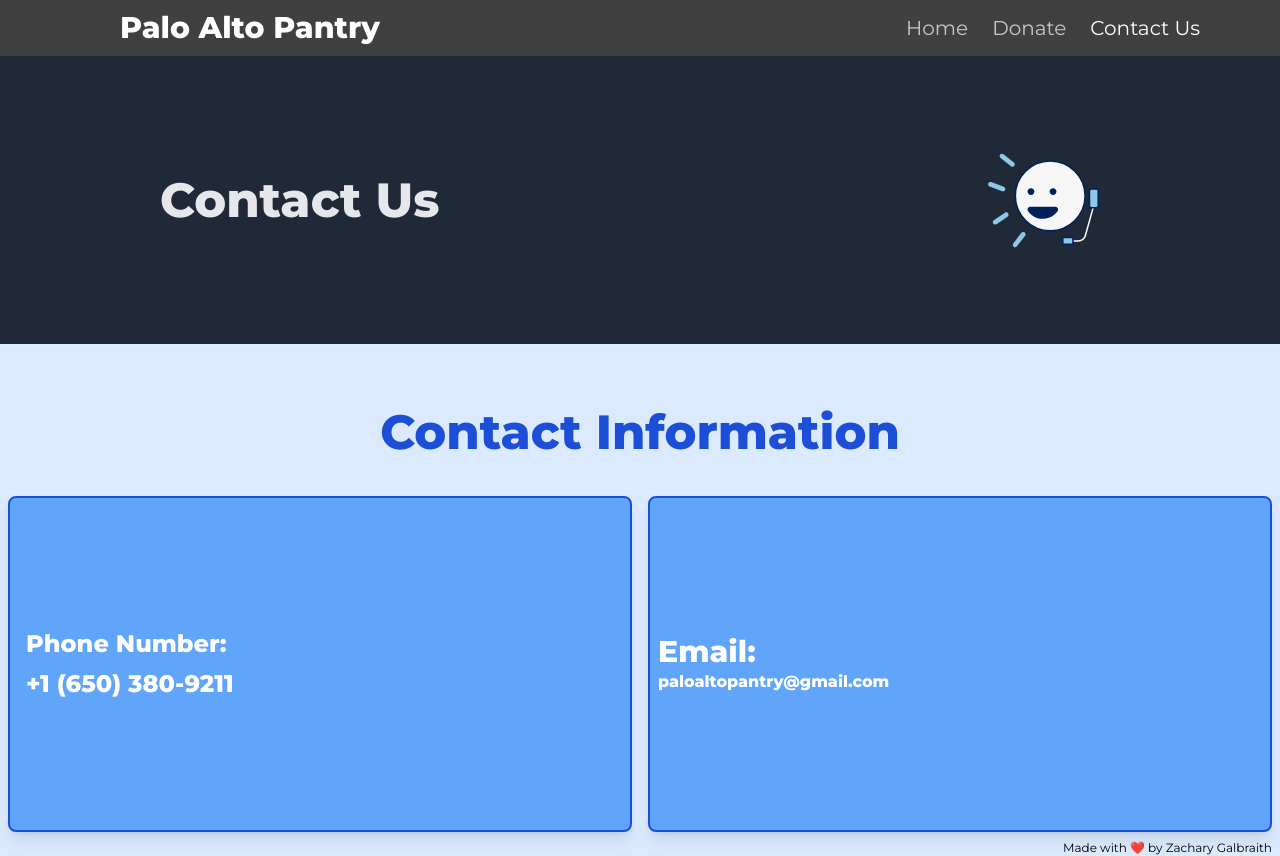
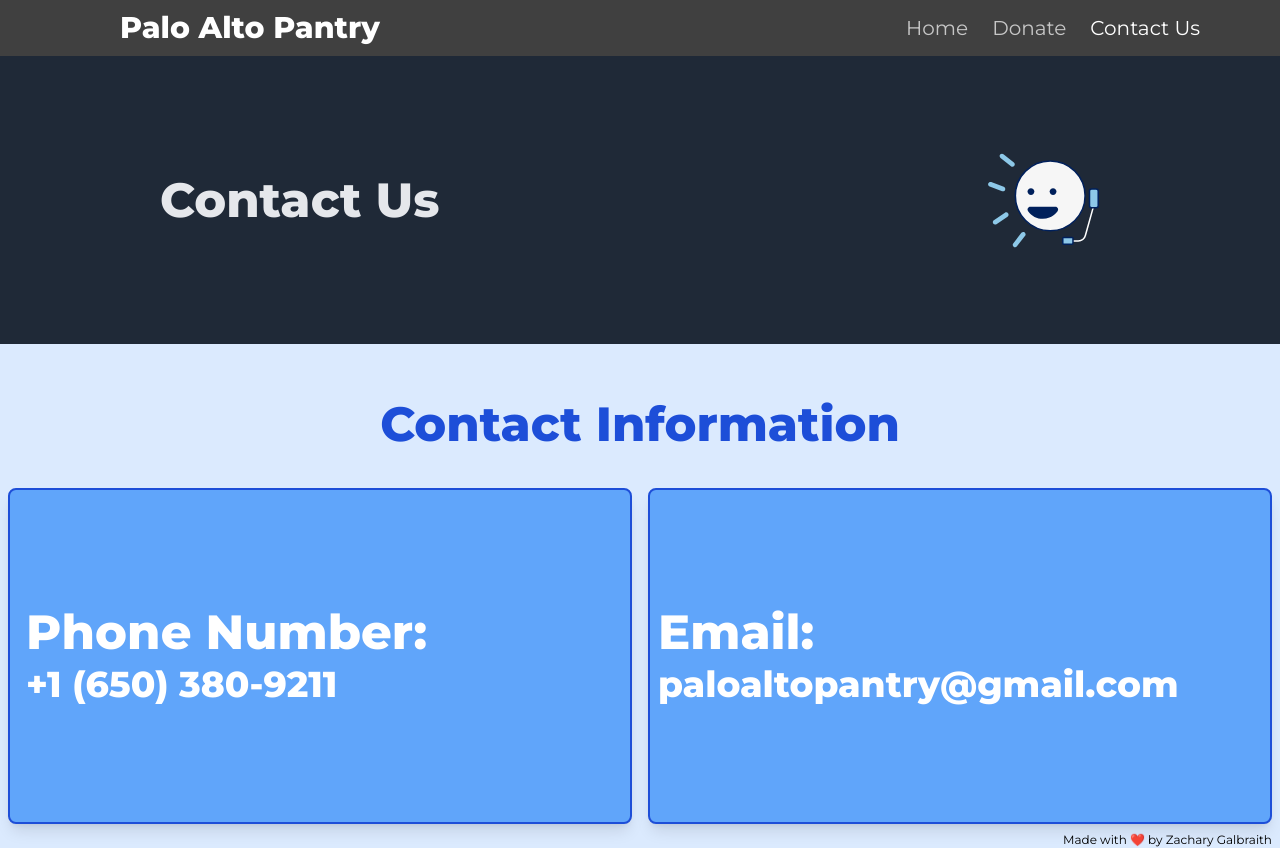
Before and after one commit to zachgalbs/PaloAltoPantry, a website: page contact.html in a window 1280 px wide. Drawn offline with nearby package versions, Linux system fonts and the light colour scheme.

Commit message:
fixed it more

```diff
--- a/contact.html
+++ b/contact.html
@@ -39,16 +39,16 @@
     </div>
     <div id="tellMeMoreTarget" class="bg-blue-100">
         <div class="flex justify-center">
-            <h1 class="text-3xl lg:text-5xl mt-16 font-extrabold text-blue-700">Contact Information</h1>
+            <h1 class="text-3xl lg:text-5xl mt-14 font-extrabold text-blue-700">Contact Information</h1>
         </div>
-        <div class="grid md:grid-cols-1 lg:grid-cols-2 gap-4 h-96 p-2 pt-10">
+        <div class="grid md:grid-cols-1 lg:grid-cols-2 gap-4 h-80 md:h-96 lg:h-96 p-2 pt-10">
             <div class="flex flex-col justify-center border-2 border-blue-700 text-2xl font-semibold bg-blue-400 text-white p-4 rounded-lg shadow-lg">
-                <div class="text-3xl lg:text-2xl">Phone Number:</div>
-                <div class="text-2xl mt-2">+1 (650) 380-9211</div>
+                <div class="text-3xl md:text-5xl lg:text-5xl">Phone Number:</div>
+                <div class="text-2xl md:text-4xl lg:text-4xl mt-2">+1 (650) 380-9211</div>
             </div>
             <div class="flex flex-col justify-center border-2 border-blue-700 text-2xl font-semibold bg-blue-400 text-white p-2 rounded-lg shadow-lg">
-                <div class="text-3xl">Email:</div>
-                <div class="text-2xl md:text-sm lg:text-base max-w-full break-words">
+                <div class="text-3xl md:text-5xl lg:text-5xl">Email:</div>
+                <div class="text-2xl md:text-4xl lg:text-4xl max-w-full break-words mt-2">
                     paloaltopantry@gmail.com
                 </div>
             </div>
```
Also changed, not shown: dist/output.css.
